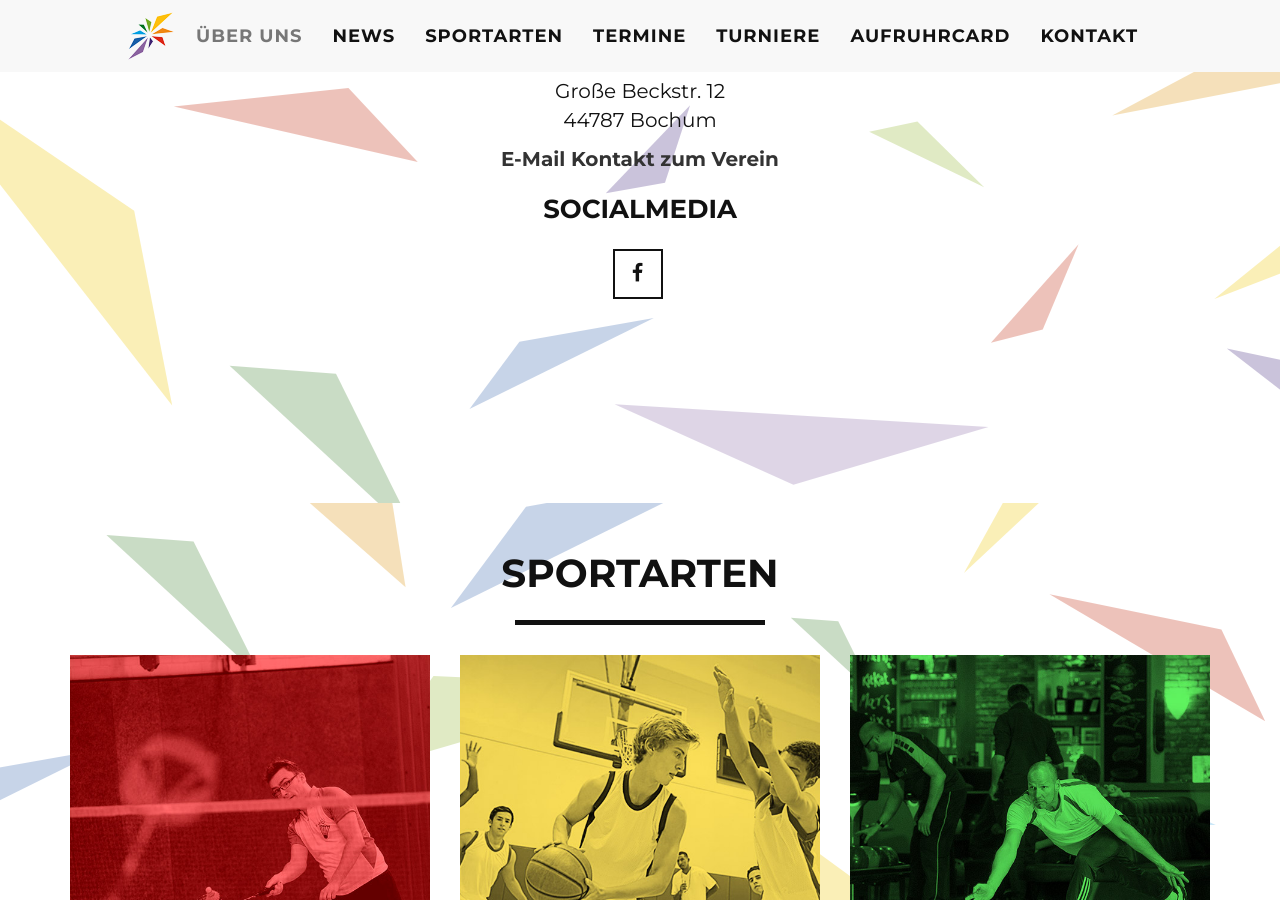
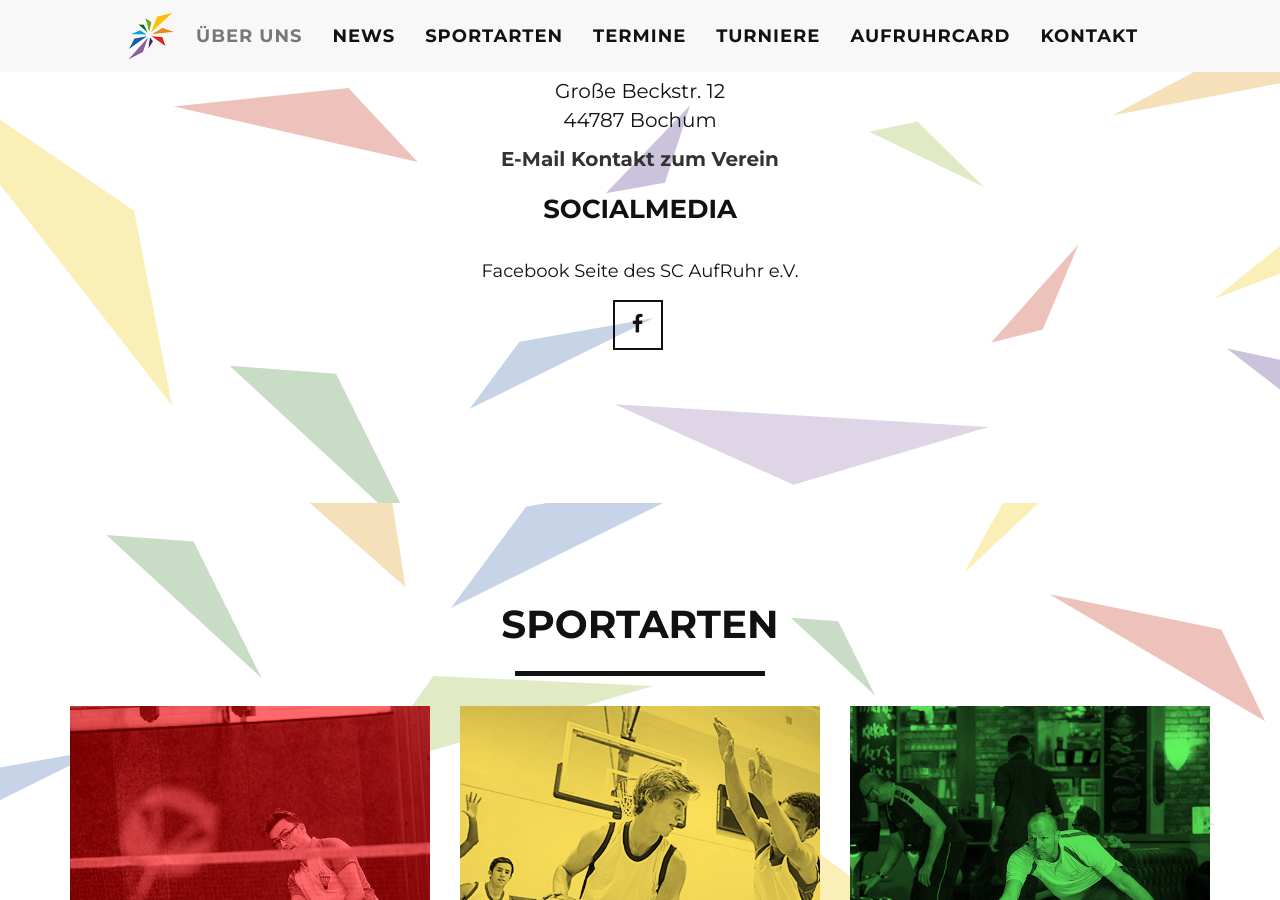
Before and after one commit to scarweb/scarweb.github.io, a Jekyll site: the page built from index.html, in a window 1280 px wide and 900 px high, scrolled down 1297 px. Built offline with Jekyll 4.4.1, drawn with Linux system fonts in a browser that asks for light colours.

Commit message:
Update about.html

```diff
--- a/_includes/about.html
+++ b/_includes/about.html
@@ -25,7 +25,8 @@
                        44787 Bochum<br>
                        <p><b><a href="mailto:Vorstand@sc-aufruhr.de">E-Mail Kontakt zum Verein</a></b></p>
                     </p>
-                      <h3>{{ site.footer.social }}</h3>
+                      <h3>{{ site.footer.social }}</h3><br>
+                      Facebook Seite des SC AufRuhr e.V.<br>
                        <ul class="list-inline">
                         {% for network in site.social %}
                         <li>
```
